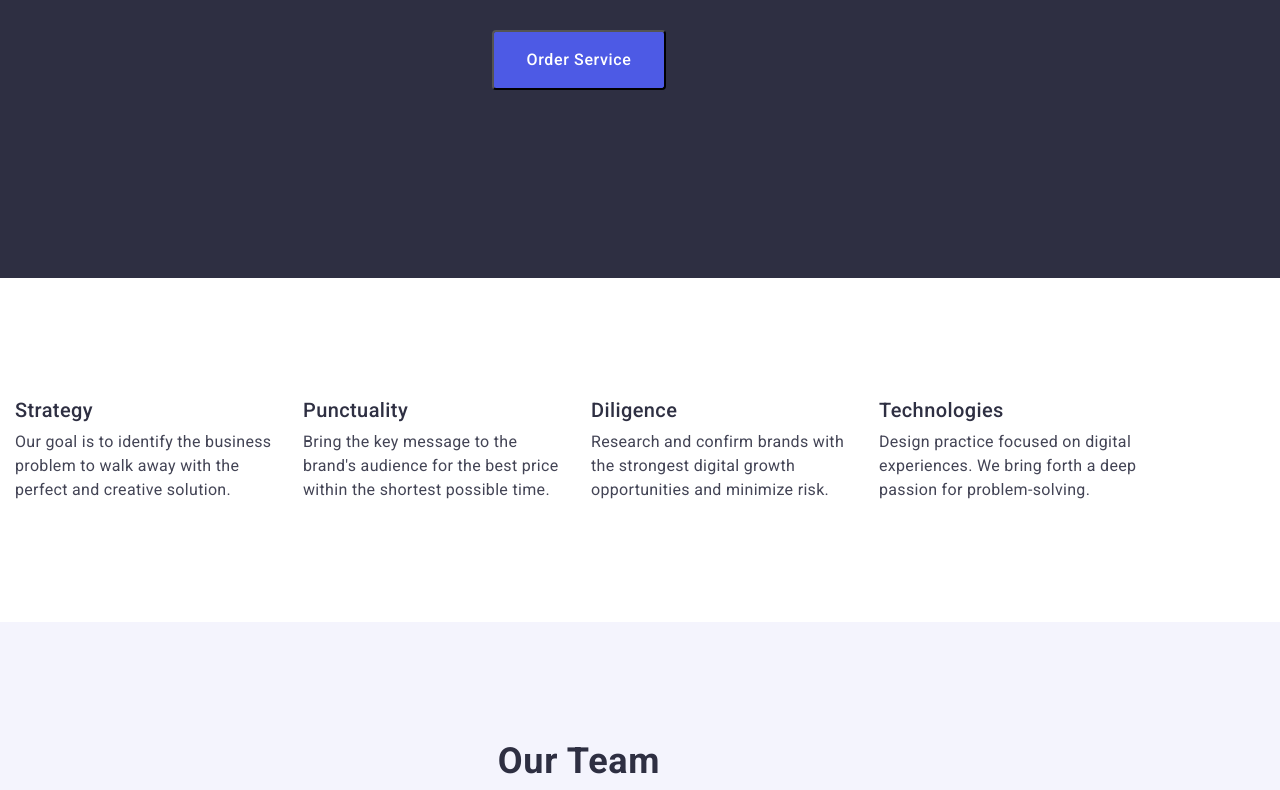
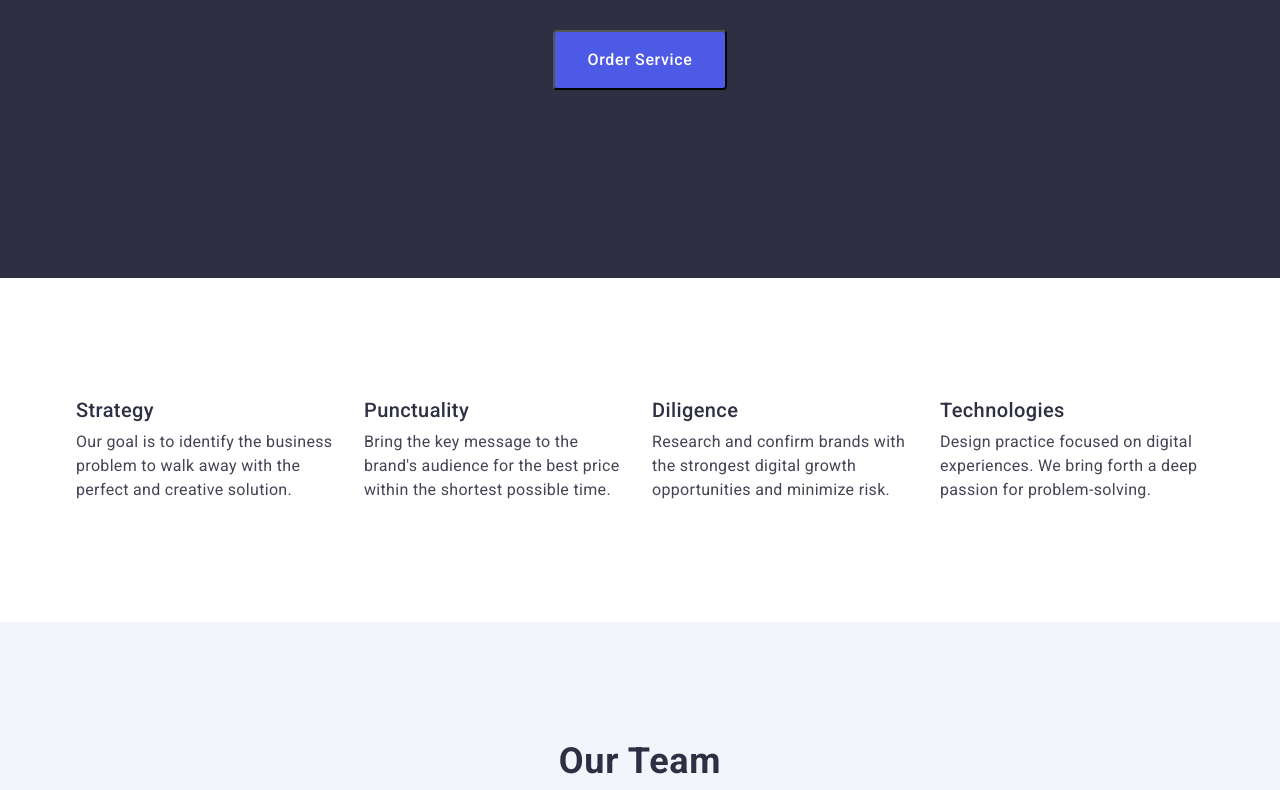
Before and after one commit to AlexandraKhalimon/goit-markup-hw-03, a plain HTML site: page index.html in a window 1280 px wide. Shown: the part 399-1189 px from the top of the page. Drawn offline with nearby package versions, Linux system fonts and the light colour scheme.

Commit message:
update styles

```diff
--- a/css/styles.css
+++ b/css/styles.css
@@ -41,12 +41,11 @@ img {
     max-width: 1158px;
     padding-right: 15px;
     padding-left: 15px;
-    margin-left: 0;
-    margin-right: 0;
+    margin: 0 auto;
 }
 
 .section {
-    padding: 120px 0 120px 0;
+    padding: 120px 0;
 }
 
 /* #region Header */
```
